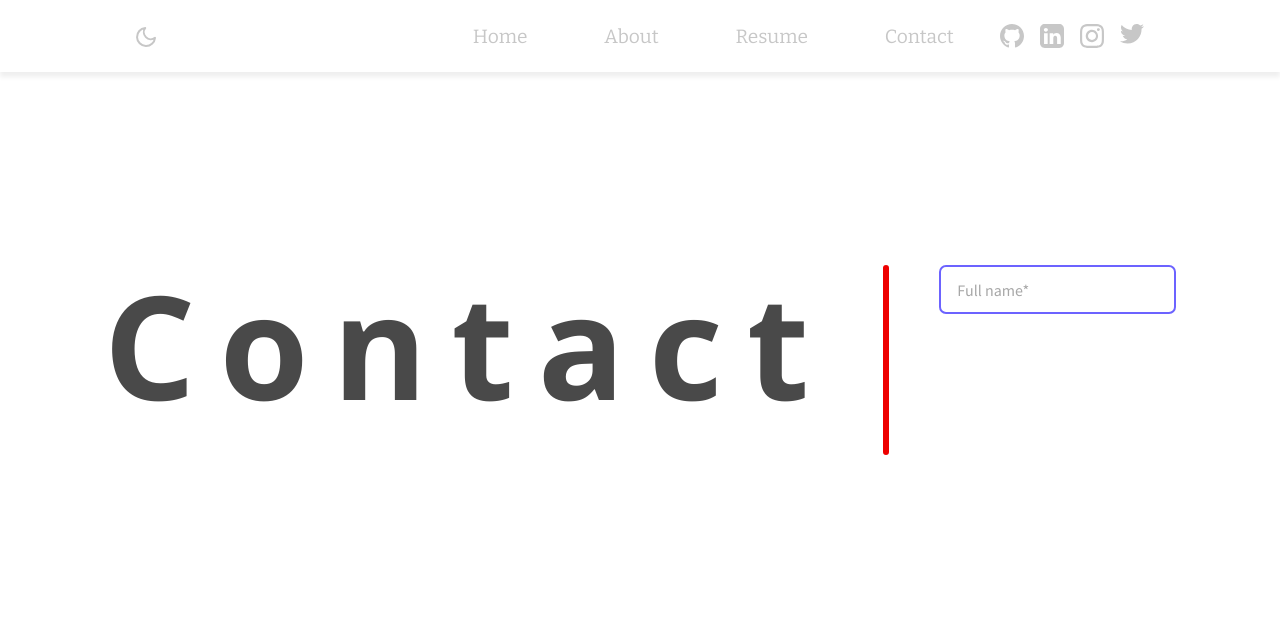
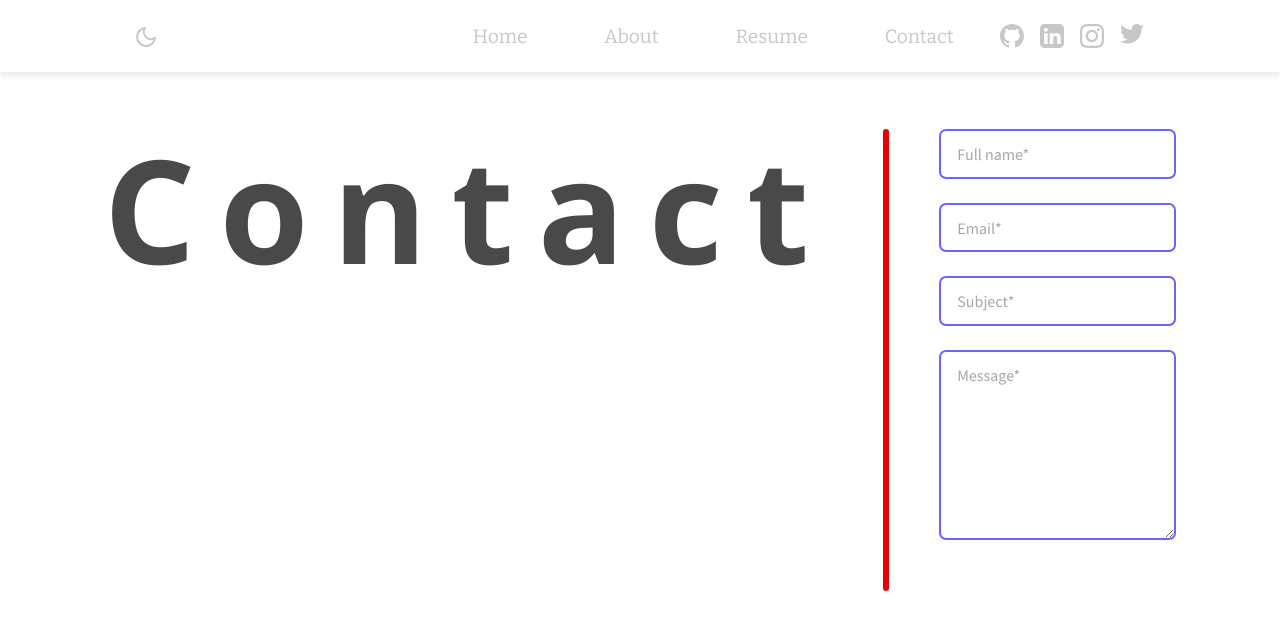
Before and after one commit to TSimmz/tsimmz.github.io, a React (Create React App) app: page /contact in a window 1280 px wide. Shown: the top 630 px of the page. Built offline with nearby package versions, Linux system fonts and the light colour scheme; the HTML template or start-up script is replaced by a standard one.

Commit message:
Added email, subject, and message fields

```diff
--- a/src/components/landing/Contact/ContactForm/ContactForm.jsx
+++ b/src/components/landing/Contact/ContactForm/ContactForm.jsx
@@ -78,6 +78,45 @@ const ContactForm = () => {
             />
             <ErrorMessage component={Error} name='name' />
           </InputField>
+          <InputField>
+            <Input
+              as={FastField}
+              id='email'
+              type='email'
+              name='email'
+              component='input'
+              aria-label='email'
+              placeholder='Email*'
+              error={touched.email && errors.email}
+            />
+            <ErrorMessage component={Error} name='email' />
+          </InputField>
+          <InputField>
+            <Input
+              as={FastField}
+              type='text'
+              name='subject'
+              component='input'
+              aria-label='subject'
+              placeholder='Subject*'
+              error={touched.subject && errors.subject}
+            />
+            <ErrorMessage component={Error} name='subject' />
+          </InputField>
+          <InputField>
+					<Input
+						as={FastField}
+						component="textarea"
+						aria-label="message"
+						id="message"
+						rows="8"
+						type="text"
+						name="message"
+						placeholder="Message*"
+						error={touched.message && errors.message}
+					/>
+					<ErrorMessage component={Error} name="message" />
+				</InputField>
         </Form>
       )}
     </Formik>
```
